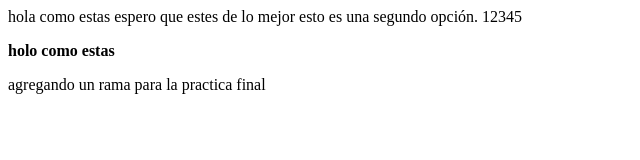
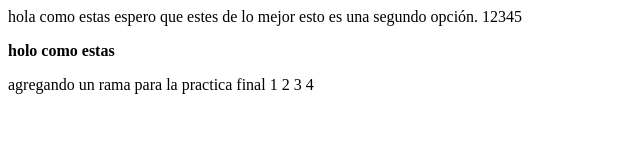
Before and after one commit to welias007/final, a plain HTML site: page index.html in a window 1280 px wide. Shown: the full height of the page, 0-640 px from the left. Drawn offline with Linux system fonts and the light colour scheme.

Commit message:
subiendo rama segundo intento

```diff
--- a/index.html
+++ b/index.html
@@ -12,7 +12,13 @@
 
 
 
-<p> agregando un rama para la practica final</p>
+<p> agregando un rama para la practica final
+    1
+    2
+    3
+    4
+
+</p>
 
 
     </body>
```
